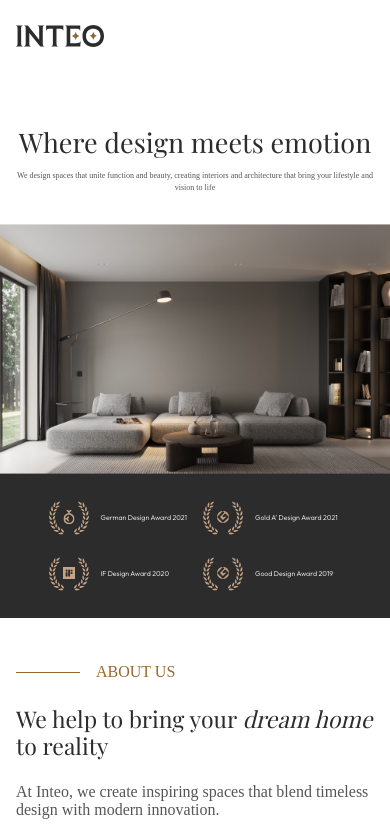
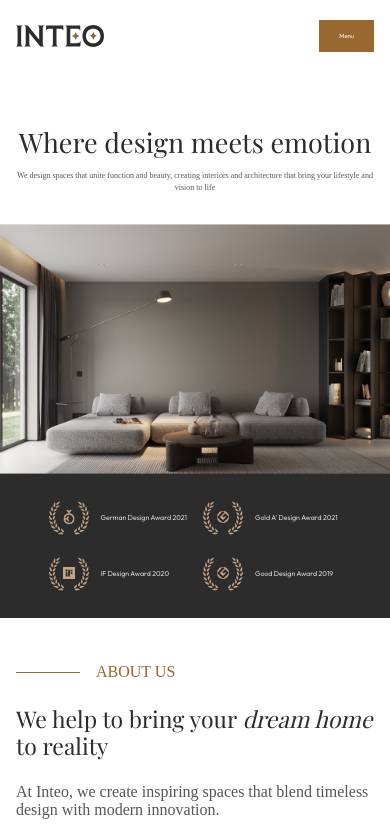
Before and after one commit to JacquelineMit/inteo, a plain HTML site: page index.html in a window 390 px wide. Shown: the top 840 px of the page. Drawn offline with nearby package versions, Linux system fonts and the light colour scheme; a web font is replaced by a local one.

Commit message:
кнопка начало

```diff
--- a/index.css
+++ b/index.css
@@ -74,6 +74,10 @@
 
 .button--size--xl {
   padding: 16px 24px;
+}
+
+.header__button {
+  display: none;
 }
 
 .hero__container {
@@ -607,6 +611,10 @@
   .header__links {
     display: none;
   }
+  .header__button {
+    margin-left: auto;
+    display: block;
+  }
   .hero-img {
     height: 250px;
   }
--- a/index.html
+++ b/index.html
@@ -4,6 +4,7 @@
     <meta charset="UTF-8" />
     <meta name="viewport" content="width=device-width, initial-scale=1.0" />
     <link rel="stylesheet" href="./index.css" />
+    <script src="index.js" defer></script>
     <link rel="preconnect" href="https://fonts.googleapis.com" />
     <link rel="preconnect" href="https://fonts.gstatic.com" crossorigin />
     <link
@@ -33,6 +34,7 @@
             <a href="#" class="nav-link"> Our Work </a>
             <a href="#" class="button">Contact Us</a>
           </div>
+          <button id="Header__Button" class="button header__button">Menu</button>
         </div>
       </div>
     </header>
--- a/index.js
+++ b/index.js
@@ -0,0 +1,5 @@
+let button = document.querySelector(/** css selector -> */ "#Header__Button");
+console.log(button);
+button.addEventListener("click", function (event) {
+  console.log("Открытие меню");
+});
```
